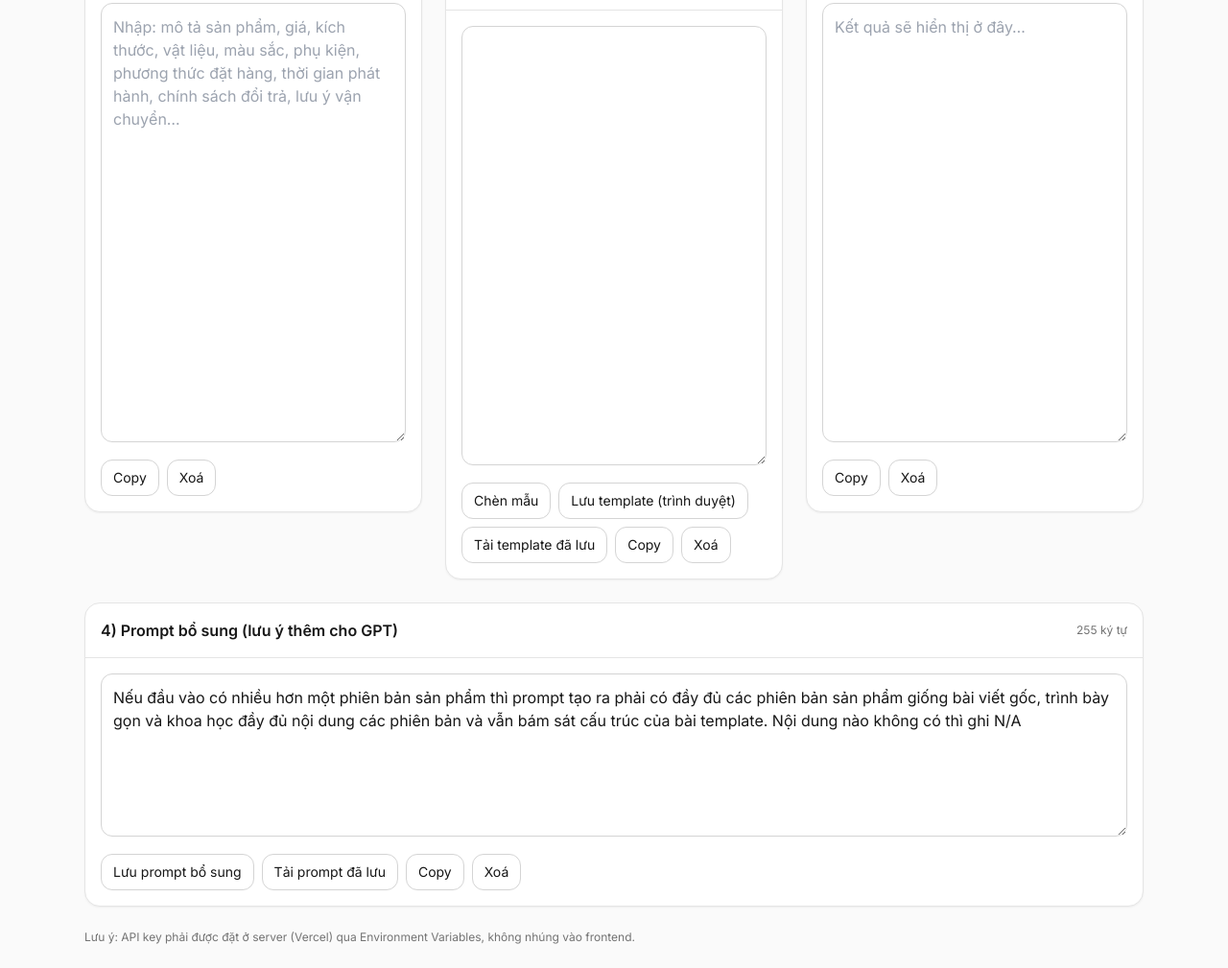
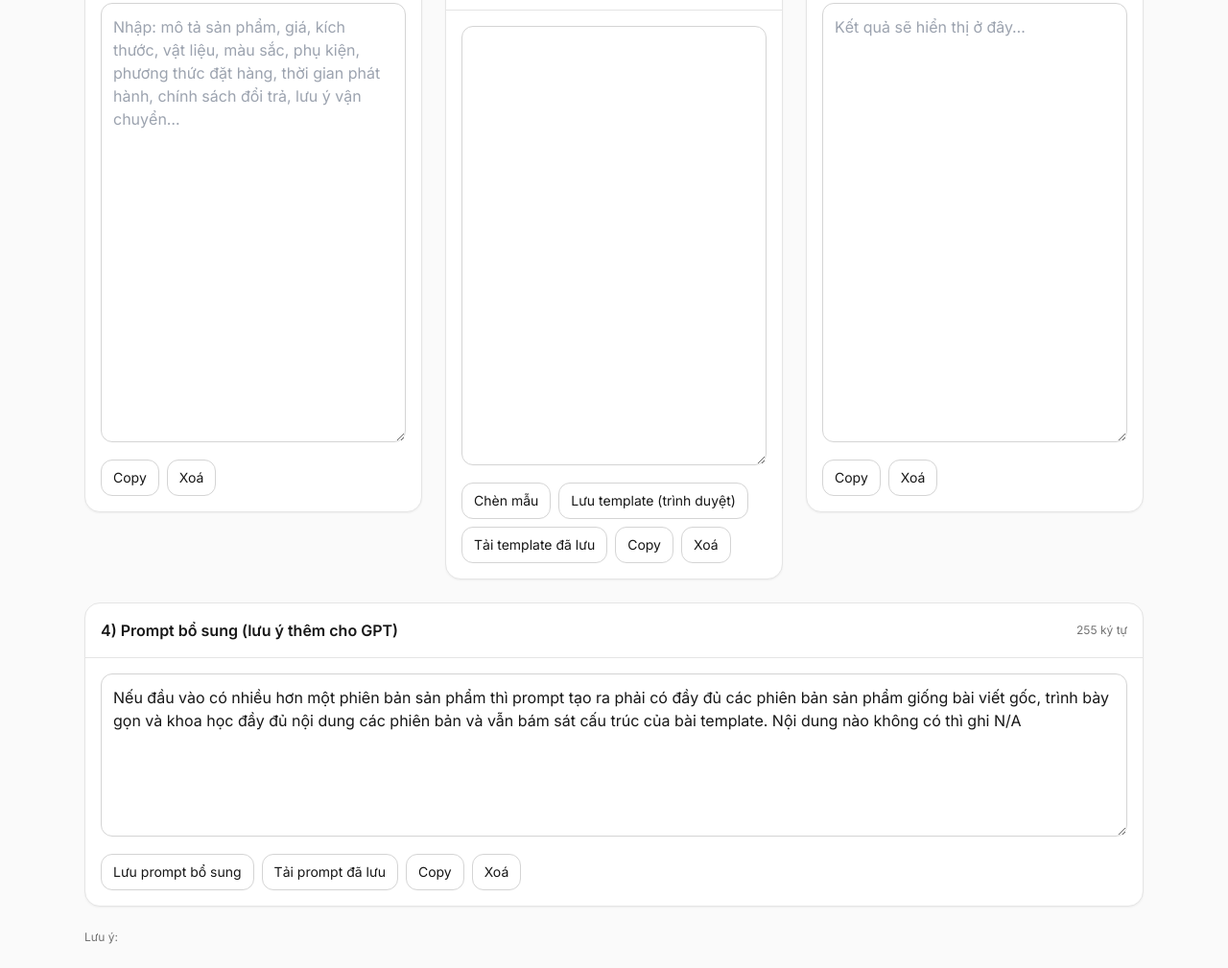
Before and after one commit to thuyetnt6699/content01, a website: page index.html in a window 1280 px wide. Shown: the part 153-1162 px from the top of the page at 96% size. Drawn offline with nearby package versions, Linux system fonts and the light colour scheme.

Commit message:
Update index.html

```diff
--- a/index.html
+++ b/index.html
@@ -106,7 +106,7 @@
     </section>
 
     <footer class="mt-6 text-xs text-neutral-500">
-      Lưu ý: API key phải được đặt ở server (Vercel) qua Environment Variables, không nhúng vào frontend.
+      Lưu ý:
     </footer>
   </div>
 
```
